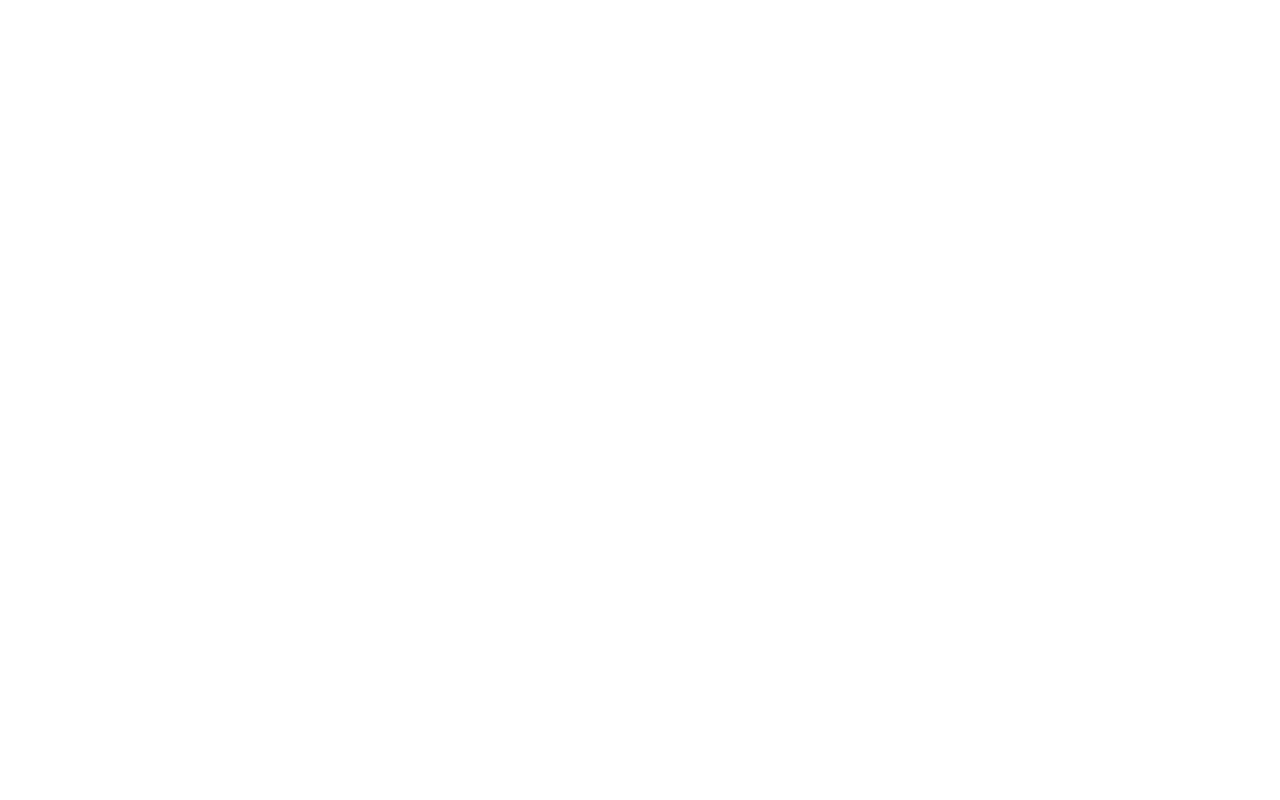
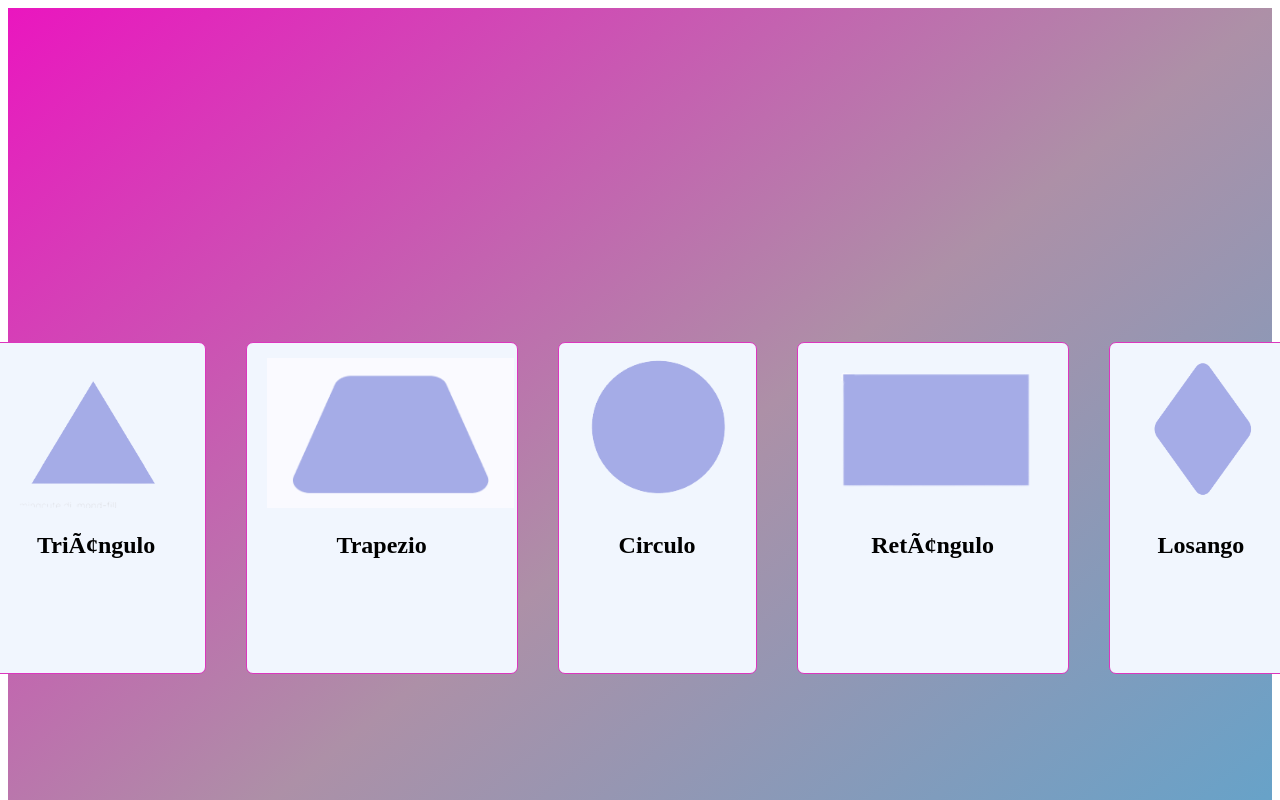
Before and after one commit to laurajhagsuUGAVGHA/Exercicio-dia-03-08, a plain HTML site: page index.html in a window 1280 px wide. Shown: the top 800 px of the page. Drawn offline with Linux system fonts and the light colour scheme.

Commit message:
exercicio

```diff
--- /dev/null
+++ b/exercicio.js
@@ -0,0 +1,4 @@
+function  Quadrado() {
+let x=Number(prompt(""))
+
+}
--- a/index.html
+++ b/index.html
@@ -1,12 +1,47 @@
 <!DOCTYPE html>
 <html lang="en">
 <head>
-    <meta charset="UTF-8">
+    <meta charset="pt-br">
     <meta name="viewport" content="width=device-width, initial-scale=1.0">
     <link rel="stylesheet" href="style.css">
     <title>Document</title>
 </head>
 <body>
 
+
+    <section class="inicio">
+
+        <div class="quadrados">
+            <div class="quadrado" onclick="Quadrado()">
+               <img class="ima" src="img/triangulo-removebg-preview.png" alt="">
+               <h2 class="texto">Triângulo</h2>
+               <h3 id="a_ima"></h3>
+            </div>
+            <div class="quadrado" onclick="Quadradob()">
+                <img class="ima" src="img/trapezio-removebg-preview.png" alt="">
+                <h2 class="texto">Trapezio</h2>
+                <h3 id="a_ima"></h3>
+             </div>
+             <div class="quadrado" onclick="Quadradoc()">
+                <img class="ima" src="img/circulo-removebg-preview.png" alt="">
+                <h2 class="texto">Circulo</h2>
+                <h3 id="a_ima"></h3>
+             </div>
+             <div class="quadrado" onclick="Quadradod()">
+                <img class="ima" src="img/retangulo2-removebg-preview.png" alt="">
+                <h2 class="texto">Retângulo</h2>
+                <h3 id="a_ima"></h3>
+             </div>
+             <div class="quadrado" onclick="Quadradoe()">
+                <img class="ima" src="img/Captura_de_tela_2023-08-03_115320-removebg-preview.png" alt="">
+                 <h2 class="texto">Losango</h2>
+                <h3 id="a_ima"></h3>
+             </div>
+          </div>
+
+
+    </section>
+
+
 </body>
 </html>
--- a/style.css
+++ b/style.css
@@ -1 +1,44 @@
-background-image: linear-gradient(to bottom, #ffffff, #000000);
+
+
+.quadrado img{
+    width: auto;
+    height: 150px;
+}
+.ima{
+    width: auto;
+    height: 150px;
+    left: 100px;
+}
+.inicio{
+    background-image: linear-gradient(to top left,rgb(85, 167, 209), rgb(173, 144, 167),rgb(234, 22, 191));
+    width: auto;
+    height: 1000px;
+    align-items: center;
+    justify-content: center;
+    display: flex;
+}
+
+.texto {
+    text-decoration: wavy;
+}
+.inicio .quadrados{
+display: flex;
+    align-items: center;
+    justify-content: center;
+    width: 100%;
+}
+.quadrado{
+background-color: #F1F6FE;
+    border: 1px solid #dc36be;
+    border-radius: 7px;
+    text-align: center;
+    padding: 15px 20px;
+    margin: 0 20px;
+    width: 230px;
+    height: 300px;
+    transition: 0.3s ease-in-out;
+}
+.quadrado:hover{
+    transform: scale(1.1);
+    box-shadow: 2px 2px 15px 1px;
+}
```
Also changed, not shown: img/Captura_de_tela_2023-08-03_115320-removebg-preview.png (added), img/circulo-removebg-preview.png (added), img/retangulo2-removebg-preview-removebg-preview.png (added), img/retangulo2-removebg-preview.png (added), img/trapezio-.png (added), img/trapezio-removebg-preview.png (added), img/triangulo-removebg-preview.png (added).
